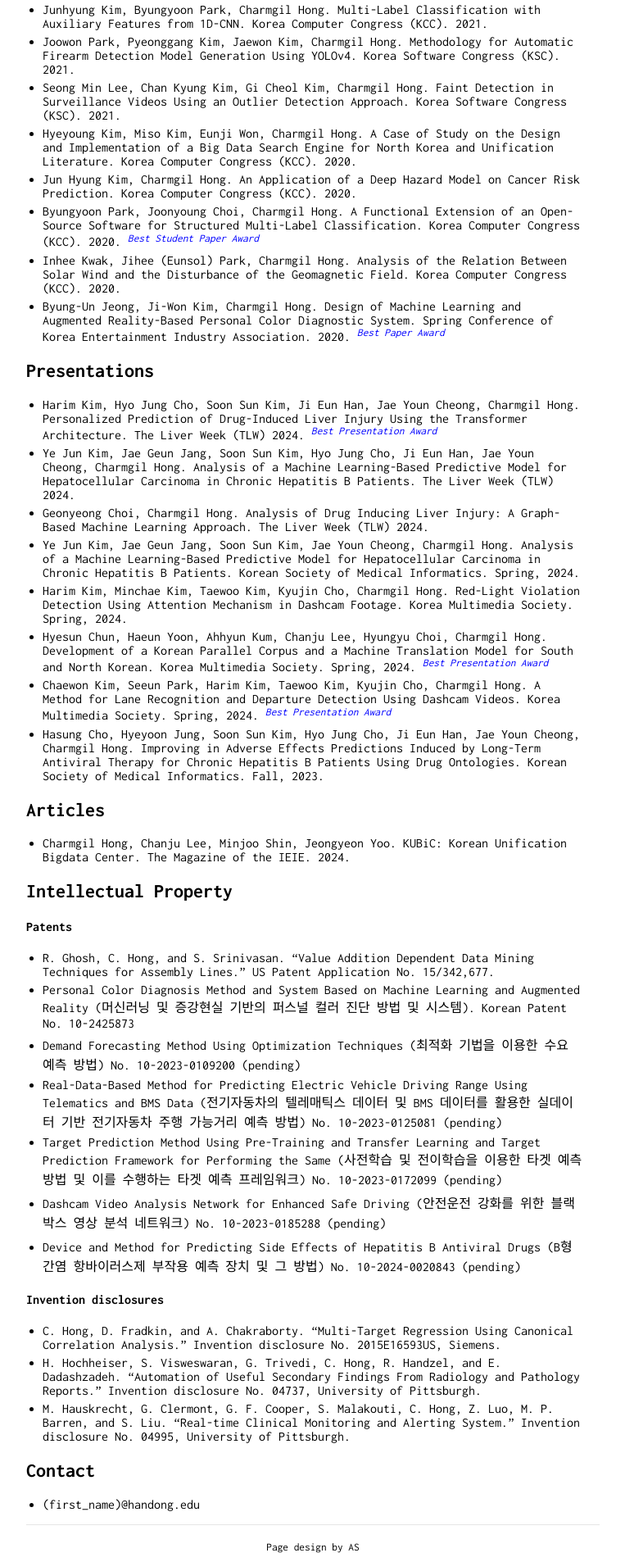
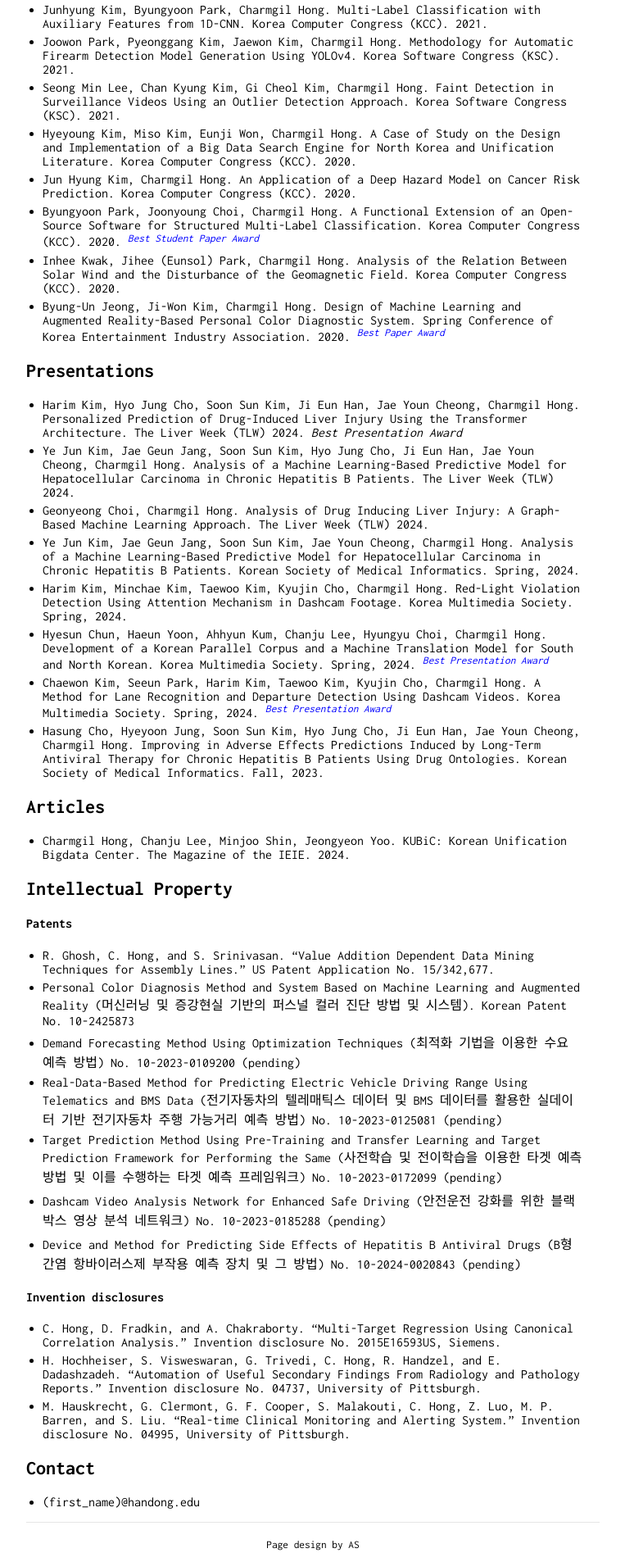
Before and after one commit to charmgil/charmgil.github.io, a Jekyll site: the page built from index.md, in a window 1280 px wide. Shown: the part 2610-4505 px from the top of the page at 82% size, without its empty margins (258-1021 px from the left). Built offline with Jekyll 4.4.1, drawn with Linux system fonts in a browser that asks for light colours; our own code applies the rules of GitHub Pages for plain Markdown files.

Commit message:
modified:   index.md

```diff
--- a/index.md
+++ b/index.md
@@ -76,7 +76,7 @@ I am interested in developing and applying machine learning/data mining techniqu
 
 ## Presentations
 
-* Harim Kim, Hyo Jung Cho, Soon Sun Kim, Ji Eun Han, Jae Youn Cheong, Charmgil Hong. Personalized Prediction of Drug-Induced Liver Injury Using the Transformer Architecture. The Liver Week (TLW) 2024. <span style="color:blue"><sup>*Best Presentation Award*</sup></span>
+* Harim Kim, Hyo Jung Cho, Soon Sun Kim, Ji Eun Han, Jae Youn Cheong, Charmgil Hong. Personalized Prediction of Drug-Induced Liver Injury Using the Transformer Architecture. The Liver Week (TLW) 2024. <span class="award">*Best Presentation Award*</span>
 * Ye Jun Kim, Jae Geun Jang, Soon Sun Kim, Hyo Jung Cho, Ji Eun Han, Jae Youn Cheong, Charmgil Hong. Analysis of a Machine Learning-Based Predictive Model for Hepatocellular Carcinoma in Chronic Hepatitis B Patients. The Liver Week (TLW) 2024.
 * Geonyeong Choi, Charmgil Hong. Analysis of Drug Inducing Liver Injury: A Graph-Based Machine Learning Approach. The Liver Week (TLW) 2024.
 * Ye Jun Kim, Jae Geun Jang, Soon Sun Kim, Jae Youn Cheong, Charmgil Hong. Analysis of a Machine Learning-Based Predictive Model for Hepatocellular Carcinoma in Chronic Hepatitis B Patients. Korean Society of Medical Informatics. Spring, 2024.
```
